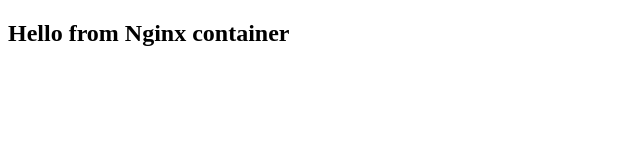
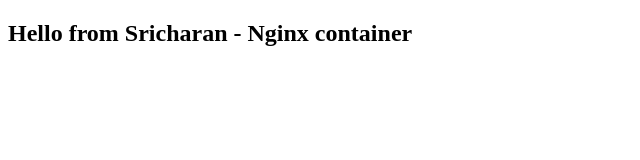
Before and after one commit to srigitops/truefoundryeval, a plain HTML site: page index.html in a window 1280 px wide. Shown: the whole page, without its empty margins (0-640 px from the left). Drawn offline with Linux system fonts and the light colour scheme.

Commit message:
Update index.html

```diff
--- a/index.html
+++ b/index.html
@@ -5,6 +5,6 @@
   <title>Docker Nginx</title>
 </head>
 <body>
-  <h2>Hello from Nginx container</h2>
+  <h2>Hello from Sricharan - Nginx container</h2>
 </body>
 </html>
```
